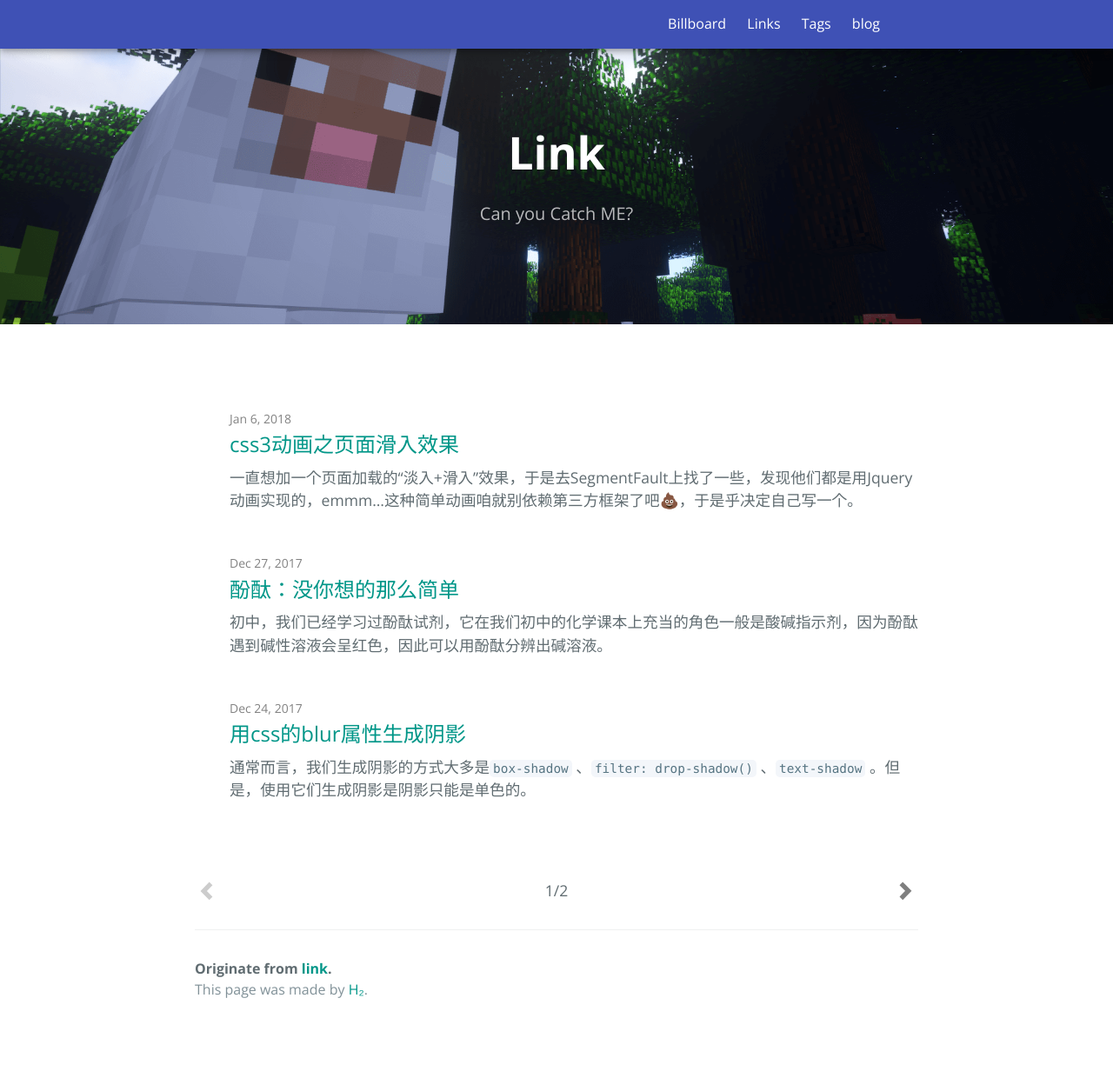
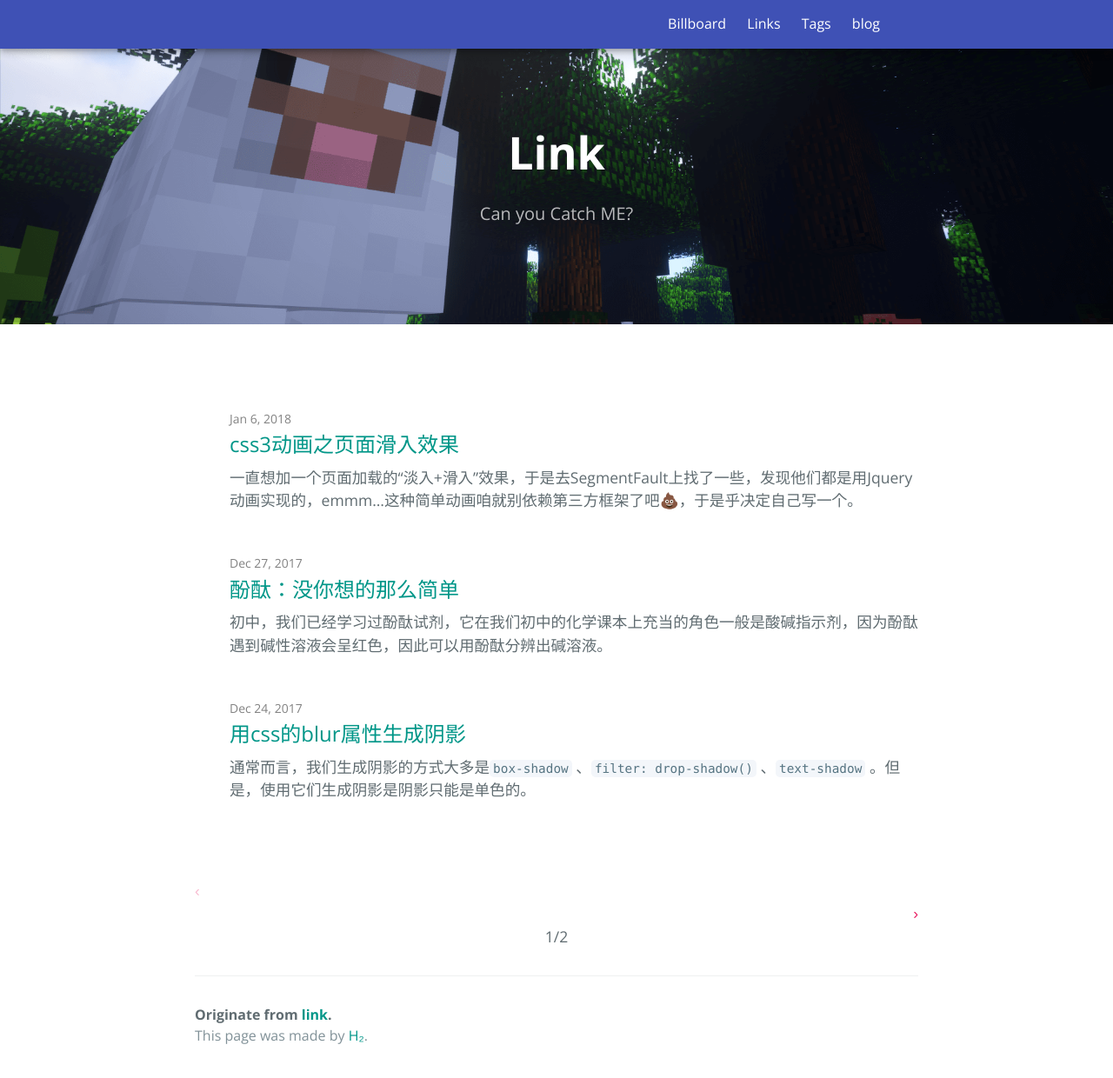
Before and after one commit to link9596/qwq, a Jekyll site: the page built from index.html, in a window 1280 px wide and 1275 px high. Shown: the top 1240 px of the window at 87% size. Built offline with Jekyll 4.4.1, drawn with Linux system fonts in a browser that asks for light colours; emoji names are drawn with the system emoji font; the list of posts is cut into pages by our own code; comment, search, counter and statistics services are not loaded.

Commit message:
Update home.html

```diff
--- a/_layouts/home.html
+++ b/_layouts/home.html
@@ -34,19 +34,18 @@ layout: default
 {% if paginator.total_pages > 1 %}
 <div class="pagination">
   {% if paginator.previous_page %}
-    <a class="cm-l" href="{{ paginator.previous_page_path | prepend: site.baseurl | replace: '//', '/' }}" style="color: #E91E63">&lsaquo;</a>
+    <a class="cm-text-left" href="{{ paginator.previous_page_path | prepend: site.baseurl | replace: '//', '/' }}" style="color: #E91E63;text-decoration: none;">&lsaquo;</a>
   {% else %}
-    <span class="cm-l"><img src="/theme/leftdis.svg" style="height:28px;"></span>
+    <span class="cm-text-left" style="color: #F8BBD0">&lsaquo;</span>
   {% endif %}
 
   {% if paginator.next_page %}
-    <a class="cm-r" href="{{ paginator.next_page_path | prepend: site.baseurl | replace: '//', '/' }}"><img src="/theme/right.svg" style="height:28px;"></a>
+    <a class="cm-text-right" href="{{ paginator.next_page_path | prepend: site.baseurl | replace: '//', '/' }}" style="color: #E91E63;text-decoration: none;">&rsaquo;</a>
   {% else %}
-    <span class="cm-r"><img src="/theme/rightdis.svg" style="height:28px;"></span>
+    <span class="cm-text-right">&rsaquo;</span>
   {% endif %}
 </div>
 
-<div class="cm-c">{{paginator.page}}/{{paginator.total_pages}}
-</div>
+<div class="cm-c">{{paginator.page}}/{{paginator.total_pages}}</div>
 
 {% endif %}
```
